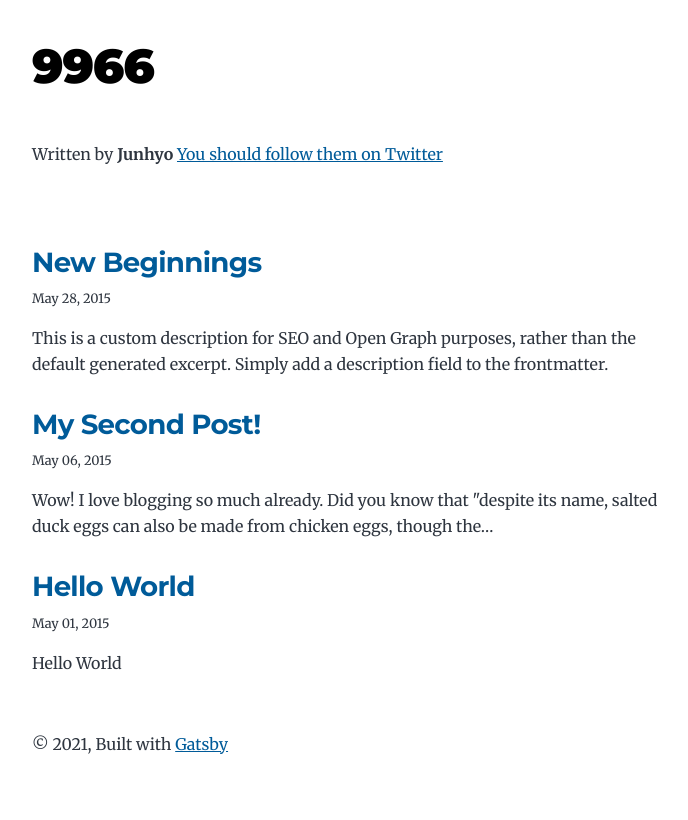
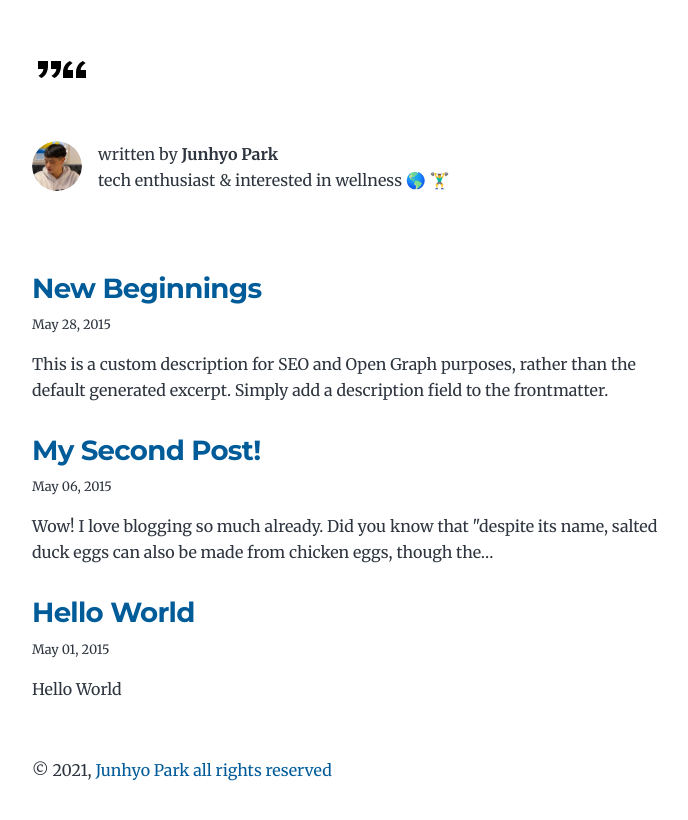
Before and after one commit to junhyo-park/junhyo-park.github.io, a Gatsby site: page / in a window 1280 px wide. Shown: the whole page, without its empty margins (292-980 px from the left). Built offline with nearby package versions, Linux system fonts and the light colour scheme; Gatsby itself is replaced by a stand-in of ours.

Commit message:
theme setting

```diff
--- a/gatsby-config.js
+++ b/gatsby-config.js
@@ -2,7 +2,7 @@ module.exports = {
   siteMetadata: {
     title: `9966`,
     author: {
-      name: `Junhyo`,
+      name: `Junhyo Park`,
       summary: ``,
     },
     description: `Junhyo's open quotes to the world`,
--- a/src/components/bio.js
+++ b/src/components/bio.js
@@ -8,11 +8,14 @@
 import React from "react"
 import { useStaticQuery, graphql } from "gatsby"
 import Image from "gatsby-image"
+import facebook from "../../static/social_icon/facebook.svg"
+import instagram from "../../static/social_icon/instagram.svg"
+import linkedin from "../../static/social_icon/linkedin.svg"
 
 const Bio = () => {
   const data = useStaticQuery(graphql`
     query BioQuery {
-      avatar: file(absolutePath: { regex: "/profile-pic.jpg/" }) {
+      avatar: file(absolutePath: { regex: "/profile-pic.jpeg/" }) {
         childImageSharp {
           fixed(width: 50, height: 50, quality: 95) {
             ...GatsbyImageSharpFixed
@@ -53,11 +56,15 @@ const Bio = () => {
       )}
       {author?.name && (
         <p>
-          Written by <strong>{author.name}</strong> {author?.summary || null}
-          {` `}
-          <a href={`https://twitter.com/${social?.twitter || ``}`}>
+          written by <strong>{author.name}</strong> {author?.summary || null}
+          {/* <img src={facebook}></img> */}
+          {/* <img src={instagram}></img>
+          <img src={linkedin}></img> */}
+          <br/>
+          tech enthusiast & interested in wellness 🌎 🏋️‍♂️
+          {/* <a href={`https://twitter.com/${social?.twitter || ``}`}>
             You should follow them on Twitter
-          </a>
+          </a> */}
         </p>
       )}
     </div>
--- a/src/components/layout.js
+++ b/src/components/layout.js
@@ -1,5 +1,6 @@
 import React from "react"
 import { Link } from "gatsby"
+import logo from "../../static/main_icon.svg"
 
 const Layout = ({ location, title, children }) => {
   const rootPath = `${__PATH_PREFIX__}/`
@@ -9,14 +10,24 @@ const Layout = ({ location, title, children }) => {
   if (isRootPath) {
     header = (
       <h1 className="main-heading">
-        <Link to="/">{title}</Link>
+        <Link to="/"><img src={logo}></img></Link>
+        {/* <img src={logo}></img> */}
+        {/* <Link to="/"><img src="/static/main_icon.svg"></Link> */}
       </h1>
     )
   } else {
     header = (
-      <Link className="header-link-home" to="/">
-        {title}
-      </Link>
+      <h1 className="main-heading">
+        <Link to="/"><img src={logo}></img></Link>
+        {/* <img src={logo}></img> */}
+        {/* <Link to="/"><img src="/static/main_icon.svg"></Link> */}
+      </h1>
+    // header = (
+    //   <Link className="header-link-home" to="/">
+    //     ← home
+    //     {/* {title} */}
+    //     {/* <img src={logo}></img> */}
+    //   </Link>
     )
   }
 
@@ -25,9 +36,9 @@ const Layout = ({ location, title, children }) => {
       <header className="global-header">{header}</header>
       <main>{children}</main>
       <footer>
-        © {new Date().getFullYear()}, Built with
+        © {new Date().getFullYear()},
         {` `}
-        <a href="https://www.gatsbyjs.com">Gatsby</a>
+        <a>Junhyo Park all rights reserved</a>
       </footer>
     </div>
   )
```
Also changed, not shown: static/main_icon.svg (added), static/main_icon_temp.svg (added), static/social_icon/001-facebook.svg (added), static/social_icon/facebook.svg (added), static/social_icon/instagram.svg (added), static/social_icon/linkedin.svg (added), static/social_icon/twitter.svg (added).
